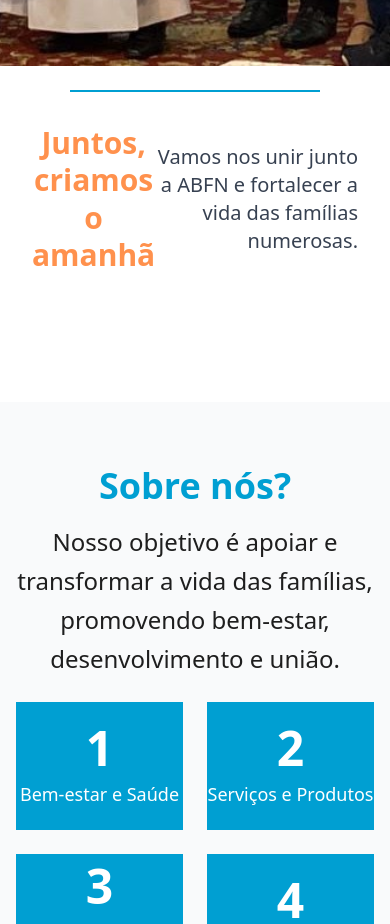
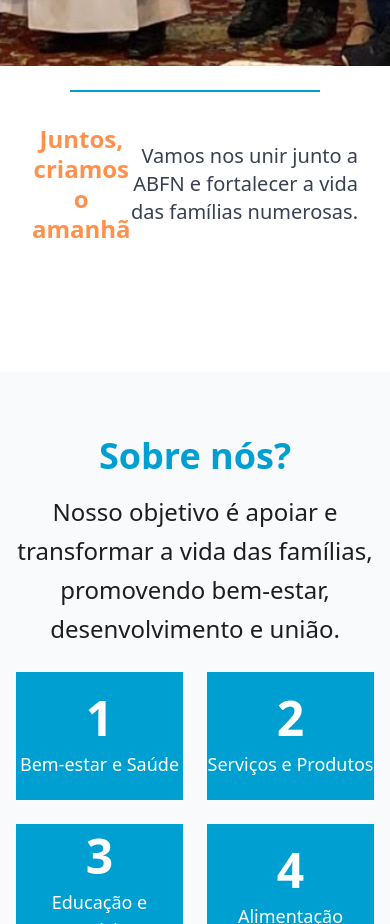
Before and after one commit to GuilhermeSegattoo/ABFN, a Next.js app: page / in a window 390 px wide. Shown: the part 920-1844 px from the top of the page. Built offline with nearby package versions, Linux system fonts and the light colour scheme.

Commit message:
ajuste 8

```diff
--- a/src/components/organism/Defendendo.tsx
+++ b/src/components/organism/Defendendo.tsx
@@ -41,7 +41,7 @@ const Section = () => {
       {/* Conteúdo da Section */}
       <div className="flex justify-between items-center w-full max-w-7xl px-4">
         {/* Título à esquerda */}
-        <h2 className="font-bold text-3xl lg:text-5xl text-primary leading-tight text-center lg:text-left">
+        <h2 className="font-bold text-2xl lg:text-5xl text-primary leading-tight text-center lg:text-left">
           Juntos, <br /> criamos o amanhã
         </h2>
 
```
